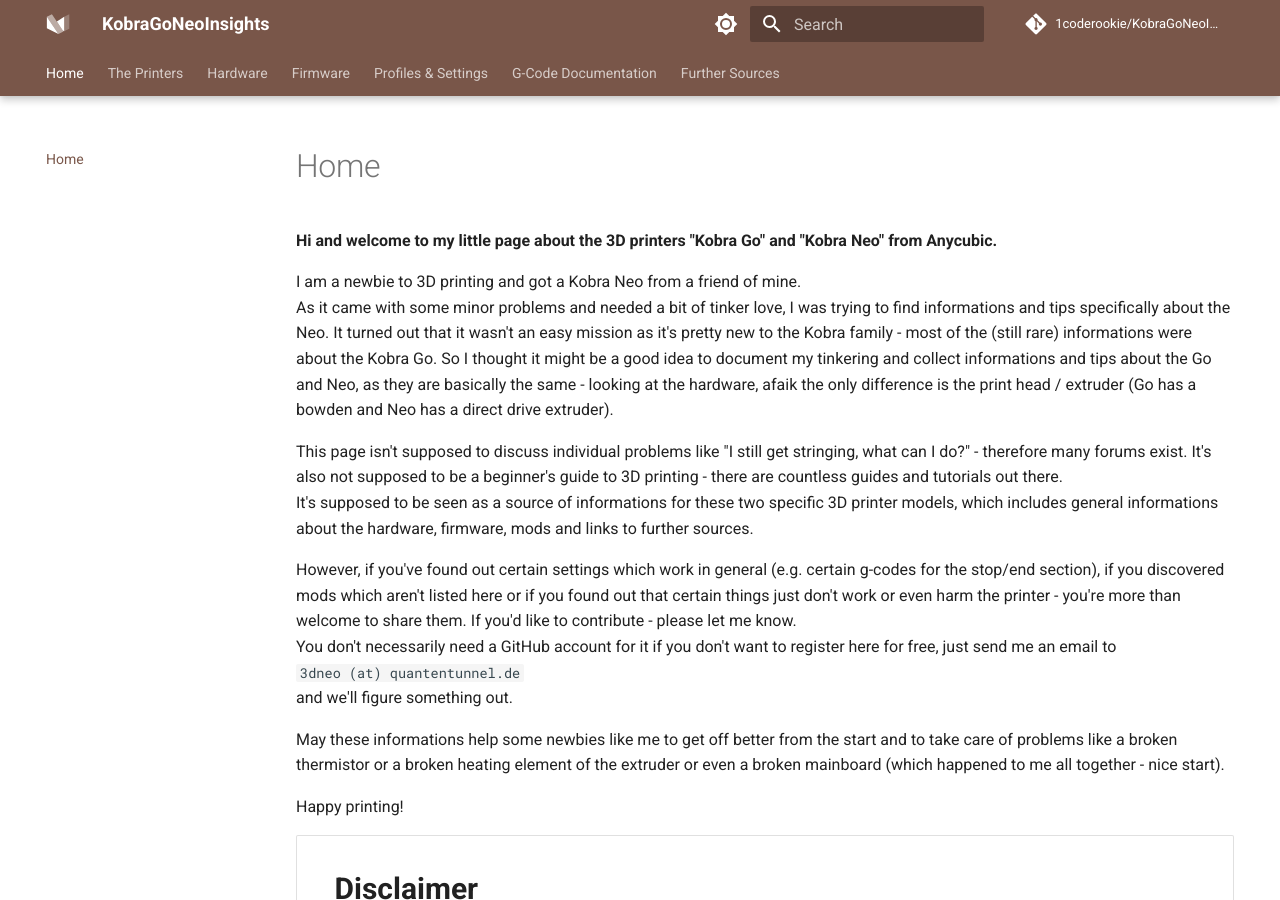
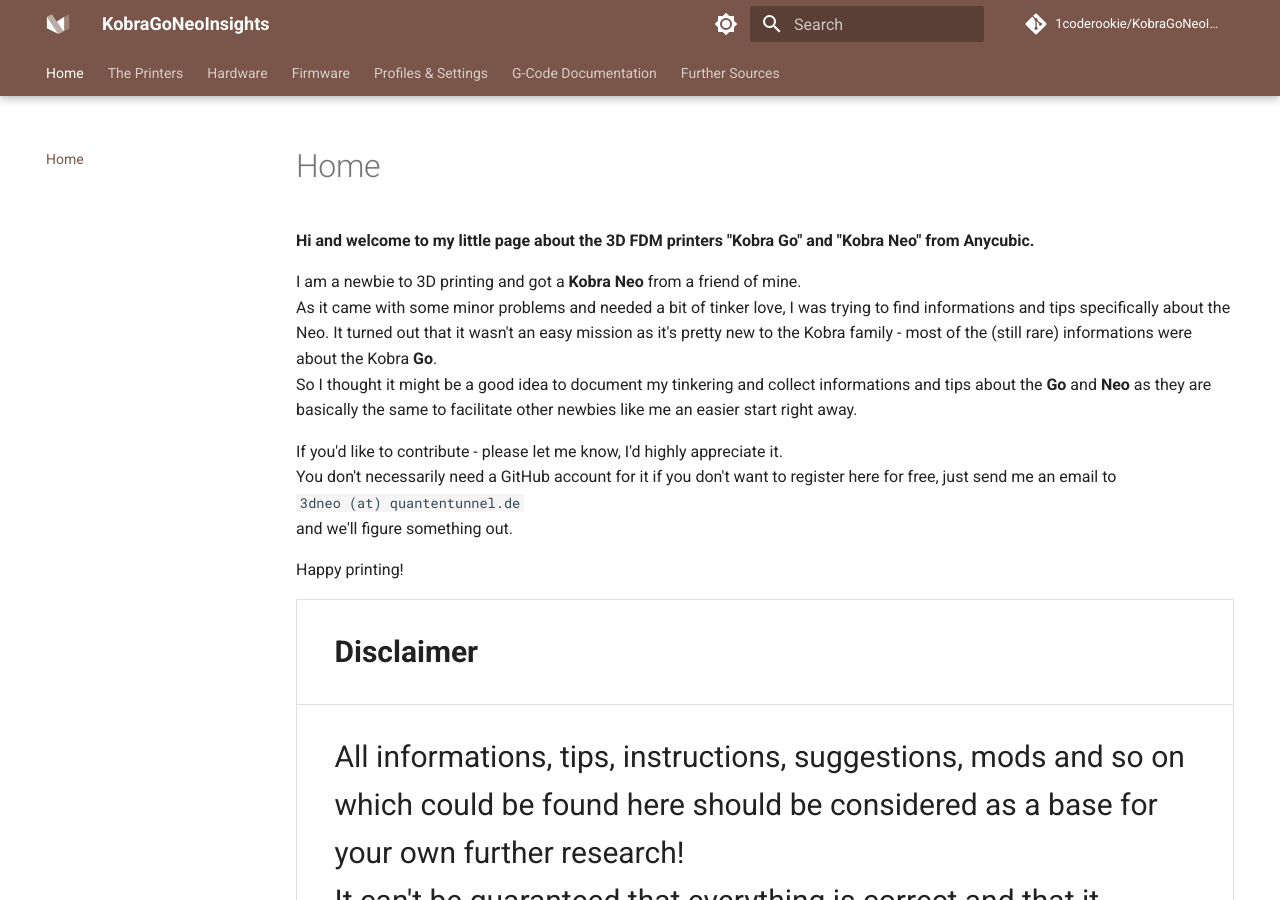
Before and after one commit to 1coderookie/KobraGoNeoInsights, an MkDocs documentation site: the page built from docs/index.md, in a window 1280 px wide and 900 px high. Built offline with MkDocs 1.6.1 and Material for MkDocs 9.7.7, drawn with Linux system fonts in a browser that asks for light colours; comment, search, counter and statistics services are not loaded.

Commit message:
Update index.md

```diff
--- a/docs/index.md
+++ b/docs/index.md
@@ -1,19 +1,13 @@
 <link rel=”manifest” href=”docs/manifest.webmanifest”>
 
-**Hi and welcome to my little page about the 3D printers "Kobra Go" and "Kobra Neo" from Anycubic.**
+**Hi and welcome to my little page about the 3D FDM printers "Kobra Go" and "Kobra Neo" from Anycubic.**
 
-I am a newbie to 3D printing and got a Kobra Neo from a friend of mine.
-As it came with some minor problems and needed a bit of tinker love, I was trying to find informations and tips specifically about the Neo. It turned out that it wasn't an easy mission as it's pretty new to the Kobra family - most of the (still rare) informations were about the Kobra Go. So I thought it might be a good idea to document my tinkering and collect informations and tips about the Go and Neo, as they are basically the same - looking at the hardware, afaik the only difference is the print head / extruder (Go has a bowden and Neo has a direct drive extruder).
+I am a newbie to 3D printing and got a **Kobra Neo** from a friend of mine.
+As it came with some minor problems and needed a bit of tinker love, I was trying to find informations and tips specifically about the Neo. It turned out that it wasn't an easy mission as it's pretty new to the Kobra family - most of the (still rare) informations were about the Kobra **Go**.
+So I thought it might be a good idea to document my tinkering and collect informations and tips about the **Go** and **Neo** as they are basically the same to facilitate other newbies like me an easier start right away.
 
-This page isn't supposed to discuss individual problems like "I still get stringing, what can I do?" - therefore many forums exist. It's also not supposed to be a beginner's guide to 3D printing - there are countless guides and tutorials out there.
-It's supposed to be seen as a source of informations for these two specific 3D printer models, which includes general informations about the hardware, firmware, mods and links to further sources.
-
-However, if you've found out certain settings which work in general (e.g. certain g-codes for the stop/end section), if you discovered mods which aren't listed here or if you found out that certain things just don't work or even harm the printer - you're more than welcome to share them. If you'd like to contribute - please let me know.
-You don't necessarily need a GitHub account for it if you don't want to register here for free, just send me an email to
-`3dneo (at) quantentunnel.de`
-and we'll figure something out.
-
-May these informations help some newbies like me to get off better from the start and to take care of problems like a broken thermistor or a broken heating element of the extruder or even a broken mainboard (which happened to me all together - nice start).
+If you'd like to contribute - please let me know, I'd highly appreciate it.
+You don't necessarily need a GitHub account for it if you don't want to register here for free, just send me an email to  <br> `3dneo (at) quantentunnel.de` </br> and we'll figure something out.
 
 Happy printing!
 
```
